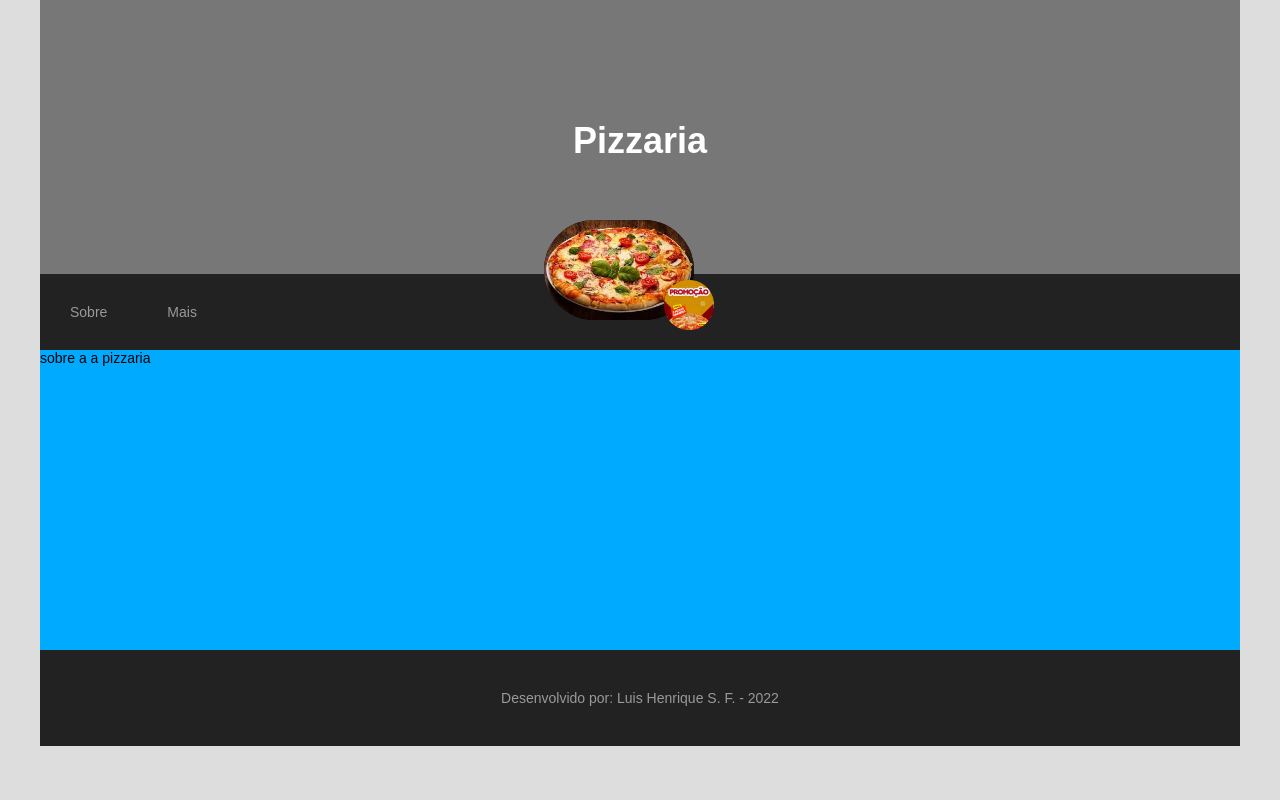
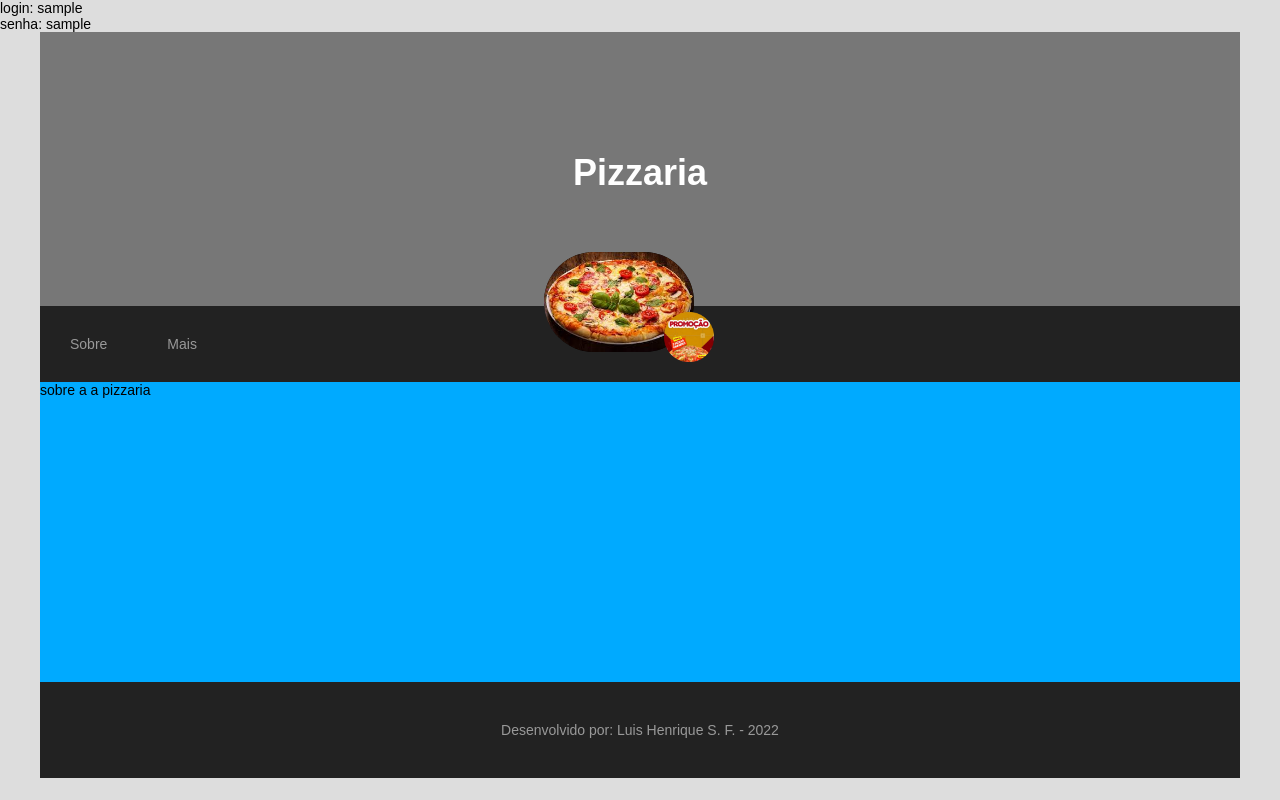
Before and after one commit to Henricknen/site_em_php, a PHP site: page /user.php in a window 1280 px wide. Run offline with PHP 8.4, Linux system fonts and the light colour scheme; the visitor is signed in with stand-in values (Sample User, id 1).

Commit message:
criando_o_arquivo_verifica_login_chamado__'login.php'e_exibindo_dados_que_estao_presentes_nas_variaveis_de_sessao

```diff
--- a/cadastrar.php
+++ b/cadastrar.php
@@ -1,7 +1,7 @@
 <?php
 
     // armazenando dados do formulario nestas variaveis
-    include "conexao.php";
+    require_once 'conexao.php';
     $nome = $_POST ['nome'];
     $email = $_POST['email'];
     $senha = $_POST['senha'];
--- a/login.php
+++ b/login.php
@@ -1,7 +1,7 @@
 <?php
 
 // arquivo de login
-require_once "conexao.php";     // fazendo a inclusão do arquivo de 'conexao.php'
+require_once 'conexao.php';     // fazendo a inclusão do arquivo de 'conexao.php'
 
 // iniciar 'sesssion'
 SESSION_START();
--- a/user.php
+++ b/user.php
@@ -1,3 +1,9 @@
+<?php
+
+    require_once 'verifica_login.php';
+
+?>
+
 <!DOCTYPE html>
 <html lang="pt-br">
 <head>      <!-- cabeçalho -->
--- /dev/null
+++ b/verifica_login.php
@@ -0,0 +1,16 @@
+<?php
+
+require_once 'conexao.php';
+
+SESSION_START();        // recuperando sessão
+
+//'$l' de login
+$l = $_SESSION["login_user"];       // a variavel '$l' recebe o que sta dentro da sessao 'user'
+
+// '$s' de senha
+$s = $_SESSION["senha_user"];
+
+echo "login: $l<br>";
+echo "senha: $s<br>";
+
+?>
```
